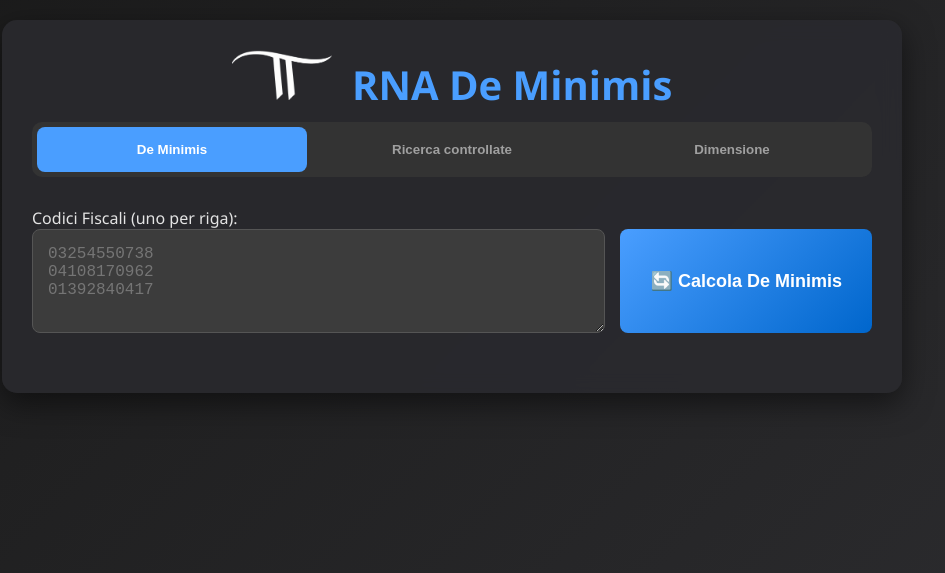
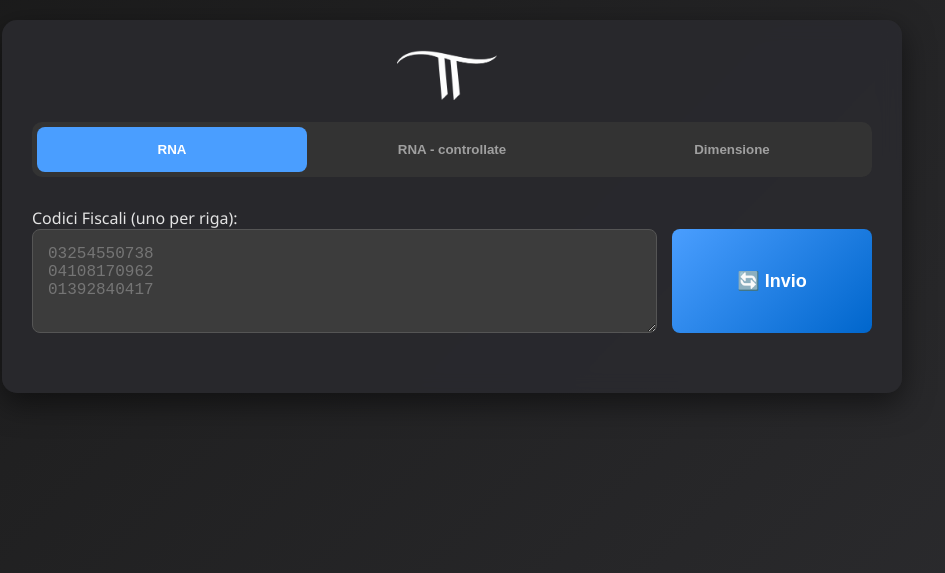
Before and after one commit to portalepigreco-cell/rna-deminimis-agente, a Flask app: page / in a window 1280 px wide. Shown: the top 573 px of the page, without its empty margins (188-1133 px from the left). Run offline with Flask 3, Linux system fonts and the light colour scheme.

Commit message:
UI: aggiorna etichette TAB (RNA / RNA - controllate / Dimensione)

```diff
--- a/templates/finale.html
+++ b/templates/finale.html
@@ -3,7 +3,7 @@
 <head>
     <meta charset="UTF-8">
     <meta name="viewport" content="width=device-width, initial-scale=1.0">
-    <title>RNA De Minimis</title>
+    <title>RNA De Minimis - dimensione del gruppo</title>
     <style>
         * {
             margin: 0;
@@ -357,18 +357,18 @@
 </head>
 <body>
     <div class="container">
-        <h1><img src="/static/img/ideogramma-bianco.png" alt="RNA De Minimis" style="width: 100px; margin-right: 10px;"> RNA De Minimis</h1>
+        <h1><img src="/static/img/ideogramma-bianco.png" alt="RNA De Minimis" style="width: 100px; margin-right: 10px;"> </h1>
 
         <div class="mode-selector">
-            <button class="mode-btn active" onclick="switchMode('auto')">De Minimis</button>
+            <button class="mode-btn active" onclick="switchMode('auto')">RNA</button>
             <!-- <button class="mode-btn" onclick="switchMode('manual')">Collegate (archivio)</button> -->
-            <button class="mode-btn" onclick="switchMode('cribis')">Ricerca controllate</button>
+            <button class="mode-btn" onclick="switchMode('cribis')">RNA - controllate</button>
             <button class="mode-btn" onclick="switchMode('pmi')">Dimensione</button>
         </div>
 
         <!-- Modalità Automatica -->
         <div id="auto-mode" class="mode-content active">
-            <label for="partite-iva-auto">Codici Fiscali (uno per riga):</label>
+            <label for="partite-iva-auto">Codici Fiscali (uno per riga):<br></label>
             <div style="display: flex; gap: 15px; align-items: stretch;">
                 <textarea
                     id="partite-iva-auto"
@@ -378,7 +378,7 @@
                 ></textarea>
 
                 <button class="btn" onclick="calcolaAutomatico()" style="flex: 0 0 200px; height: auto; white-space: nowrap;">
-                    🔄 Calcola De Minimis
+                    🔄 Invio
                 </button>
             </div>
         </div>
@@ -429,7 +429,7 @@
                 <p style="margin-top: 5px; font-size: 0.9em;">✅ Estrae automaticamente tutte le società italiane controllate >50%</p>
             </div>
 
-            <label for="partita-iva-cribis">Partita IVA (singola):</label>
+            <label for="partita-iva-cribis">Partita IVA (singola):<br></label>
             <div style="display: flex; gap: 15px; align-items: stretch;">
                 <input
                     type="text"
@@ -440,7 +440,7 @@
                 >
 
                 <button class="btn" onclick="avviaNuovaRicercaCribis()" style="flex: 0 0 200px; height: auto; background: linear-gradient(135deg, #ff6b6b, #ff8e53); white-space: nowrap;">
-                    📋 Ricerca in Cribis
+                    📋 Invio
                 </button>
             </div>
         </div>
@@ -466,7 +466,7 @@
                 >
 
                 <button class="btn" onclick="avviaCalcoloPMI()" style="flex: 0 0 250px; height: auto; background: linear-gradient(135deg, #9b59b6, #c56cf0); white-space: nowrap;">
-                    📊 Calcola Dimensione
+                    📊 Invio
                 </button>
             </div>
         </div>
```
